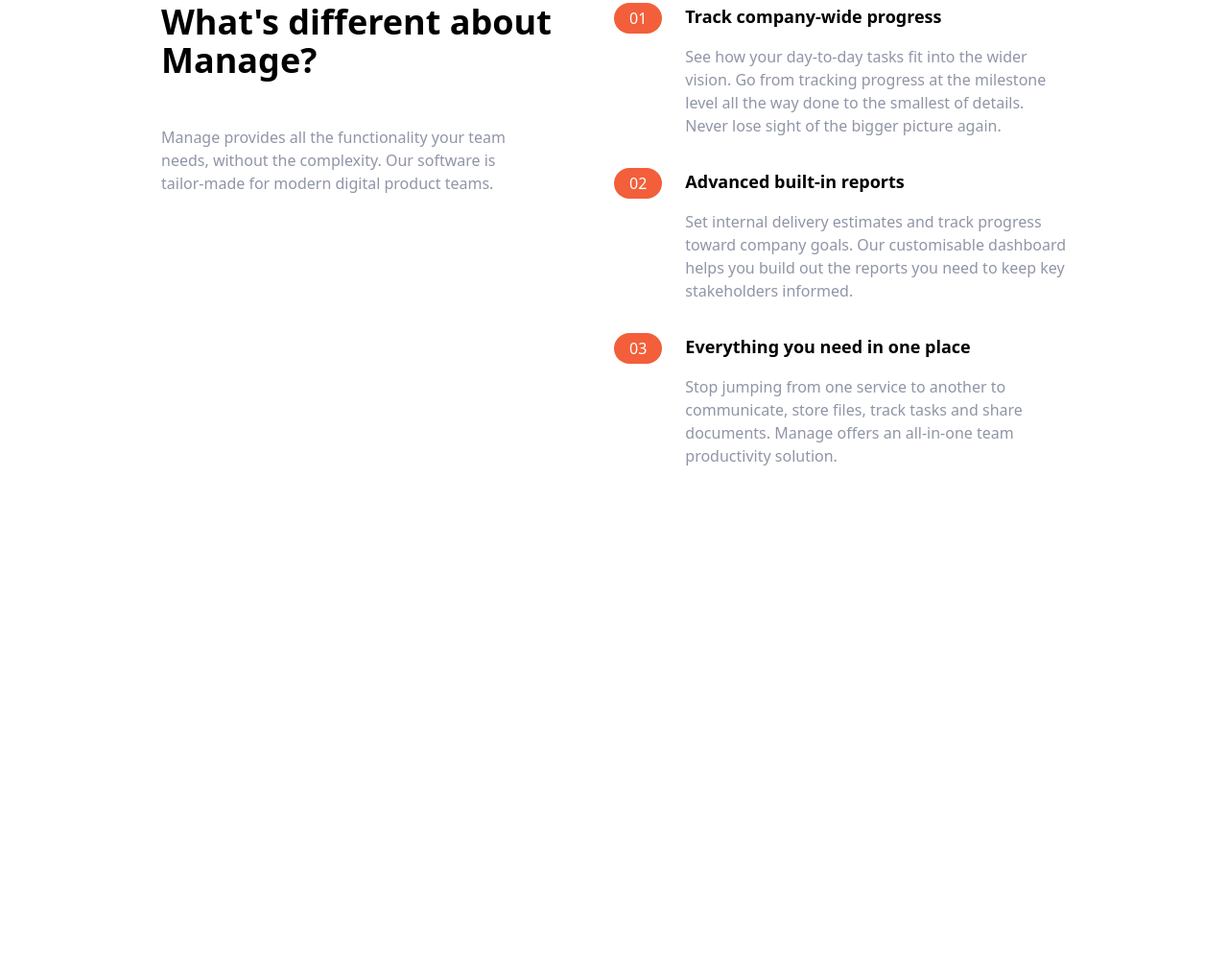
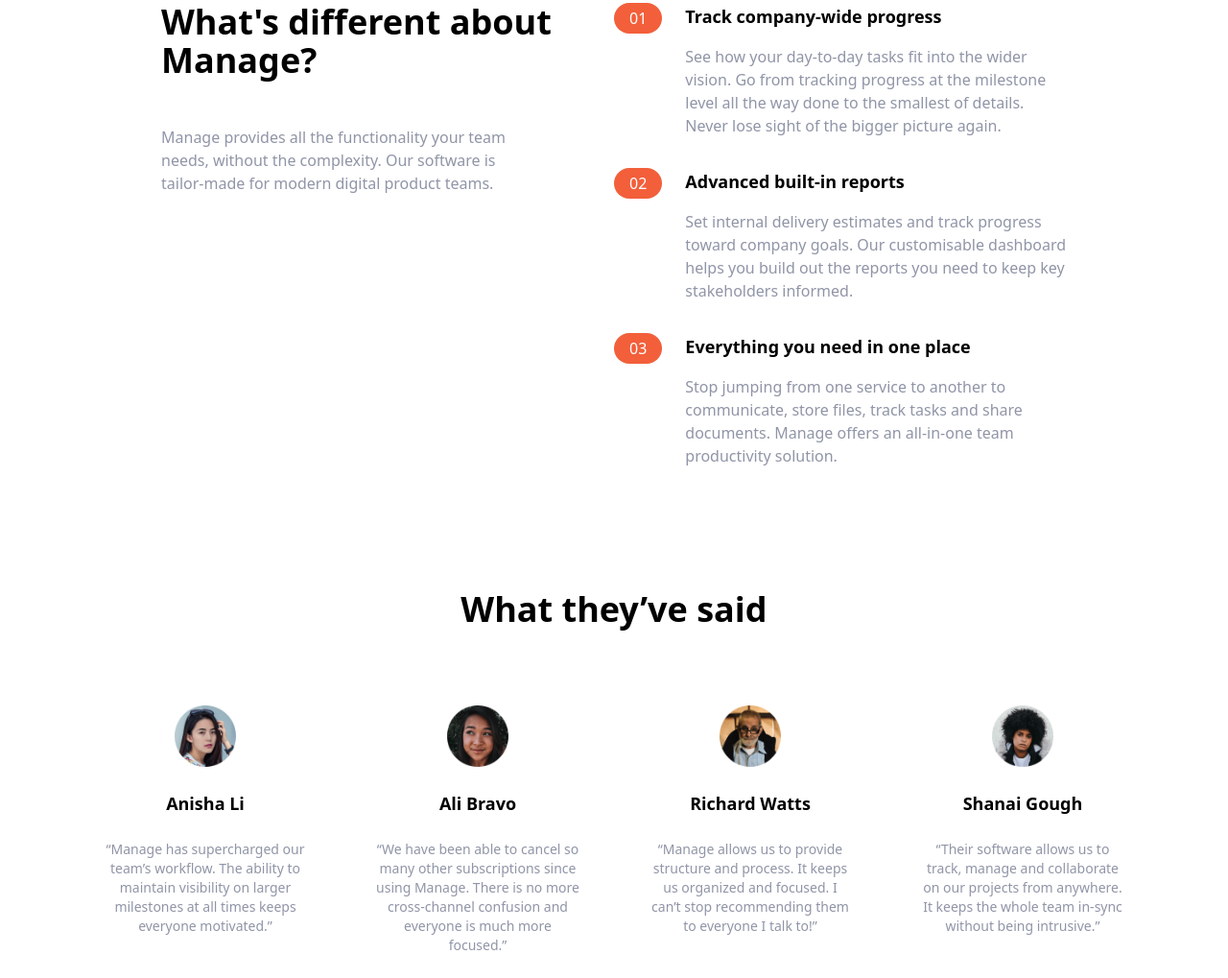
Before and after one commit to Nana-Kwame247/tailwind-crash-course, a website: page index.html in a window 1280 px wide. Shown: the part 653-1672 px from the top of the page at 96% size. Before the commit the page ends 1140 px from the top, so only its background shows below. Drawn offline with Linux system fonts and the light colour scheme.

Commit message:
testimonial section completed

```diff
--- a/index.html
+++ b/index.html
@@ -9,7 +9,7 @@
   </head>
   <body>
     <!-- Navbar -->
-    <nav class="relative container mx-auto p-6">
+    <nav class="container relative p-6 mx-auto">
       <!-- Flex container -->
       <div class="flex flex-row items-center justify-between">
         <!-- logo -->
@@ -17,7 +17,7 @@
           <img src="./images/logo.svg" alt="logo" />
         </div>
         <!-- Menu Items -->
-        <div class="hidden md:flex space-x-6">
+        <div class="hidden space-x-6 md:flex">
           <a href="#" class="hover:text-darkGrayishBlue">Pricing</a>
           <a href="#" class="hover:text-darkGrayishBlue">Product</a>
           <a href="#" class="hover:text-darkGrayishBlue">About Us</a>
@@ -27,7 +27,7 @@
         <!-- Button -->
         <a
           href="#"
-          class="hidden md:block p-3 px-6 pt-2 text-white bg-brightRed rounded-full baseline hover:bg-brightRedLight"
+          class="hidden p-3 px-6 pt-2 text-white rounded-full md:block bg-brightRed baseline hover:bg-brightRedLight"
           >Get Started</a
         >
       </div>
@@ -36,7 +36,7 @@
     <section id="hero">
       <!-- flex container -->
       <div
-        class="container flex flex-col-reverse md:flex-row items-center px-6 mx-auto mt-10 space-y-0 md:space-y-0"
+        class="container flex flex-col-reverse items-center px-6 mx-auto mt-10 space-y-0 md:flex-row md:space-y-0"
       >
         <!-- left item -->
         <div class="flex flex-col mb-32 space-y-12 md:w-1/2">
@@ -52,7 +52,7 @@
           <div class="flex justify-center md:justify-start">
             <a
               href="#"
-              class="p-3 px-6 pt-2 text-white bg-brightRed rounded-full baseline hover:bg-brightRedLight"
+              class="p-3 px-6 pt-2 text-white rounded-full bg-brightRed baseline hover:bg-brightRedLight"
               >Get Started</a
             >
           </div>
@@ -170,5 +170,80 @@
         </div>
       </div>
     </section>
+    <!-- Testimonials -->
+    <section id="testimonials">
+      <!-- Container to heading and testimonial blocks -->
+      <div class="max-w-6xl px-5 mx-auto mt-32 text-center">
+        <!-- Heading -->
+        <h2 class="text-4xl font-bold text-center">What they’ve said</h2>
+        <!-- Testimonial Container -->
+        <div class="flex flex-col mt-24 md:flex-row md:space-x-6">
+          <!-- Testimonial 1 -->
+          <div
+            class="flex flex-col items-center p-6 space-y-6 rounded-lg bg-veryLigthGray md:w-1/3"
+          >
+            <img
+              src="./images/avatar-anisha.png"
+              alt="Anish Li"
+              class="w-16 -mt-10"
+            />
+            <h5 class="text-lg font-bold">Anisha Li</h5>
+            <p class="text-sm text-darkGrayishBlue">
+              “Manage has supercharged our team’s workflow. The ability to
+              maintain visibility on larger milestones at all times keeps
+              everyone motivated.”
+            </p>
+          </div>
+          <!-- Testimonial 2 -->
+          <div
+            class="flex flex-col items-center p-6 space-y-6 rounded-lg bg-veryLigthGray md:w-1/3"
+          >
+            <img
+              src="./images/avatar-ali.png"
+              alt="Ali Bravo"
+              class="w-16 -mt-10"
+            />
+            <h5 class="text-lg font-bold">Ali Bravo</h5>
+            <p class="text-sm text-darkGrayishBlue">
+              “We have been able to cancel so many other subscriptions since
+              using Manage. There is no more cross-channel confusion and
+              everyone is much more focused.”
+            </p>
+          </div>
+          <!-- Testimonial 3 -->
+          <div
+            class="flex flex-col items-center p-6 space-y-6 rounded-lg bg-veryLigthGray md:w-1/3"
+          >
+            <img
+              src="./images/avatar-richard.png"
+              alt="Richard Watts"
+              class="w-16 -mt-10"
+            />
+            <h5 class="text-lg font-bold">Richard Watts</h5>
+            <p class="text-sm text-darkGrayishBlue">
+              “Manage allows us to provide structure and process. It keeps us
+              organized and focused. I can’t stop recommending them to everyone
+              I talk to!”
+            </p>
+          </div>
+          <!-- Testimonial 4 -->
+          <div
+            class="flex flex-col items-center p-6 space-y-6 rounded-lg bg-veryLigthGray md:w-1/3"
+          >
+            <img
+              src="./images/avatar-shanai.png"
+              alt="Shanai Gough"
+              class="w-16 -mt-10"
+            />
+            <h5 class="text-lg font-bold">Shanai Gough</h5>
+            <p class="text-sm text-darkGrayishBlue">
+              “Their software allows us to track, manage and collaborate on our
+              projects from anywhere. It keeps the whole team in-sync without
+              being intrusive.”
+            </p>
+          </div>
+        </div>
+      </div>
+    </section>
   </body>
 </html>
```
Also changed, not shown: css/main.css.
